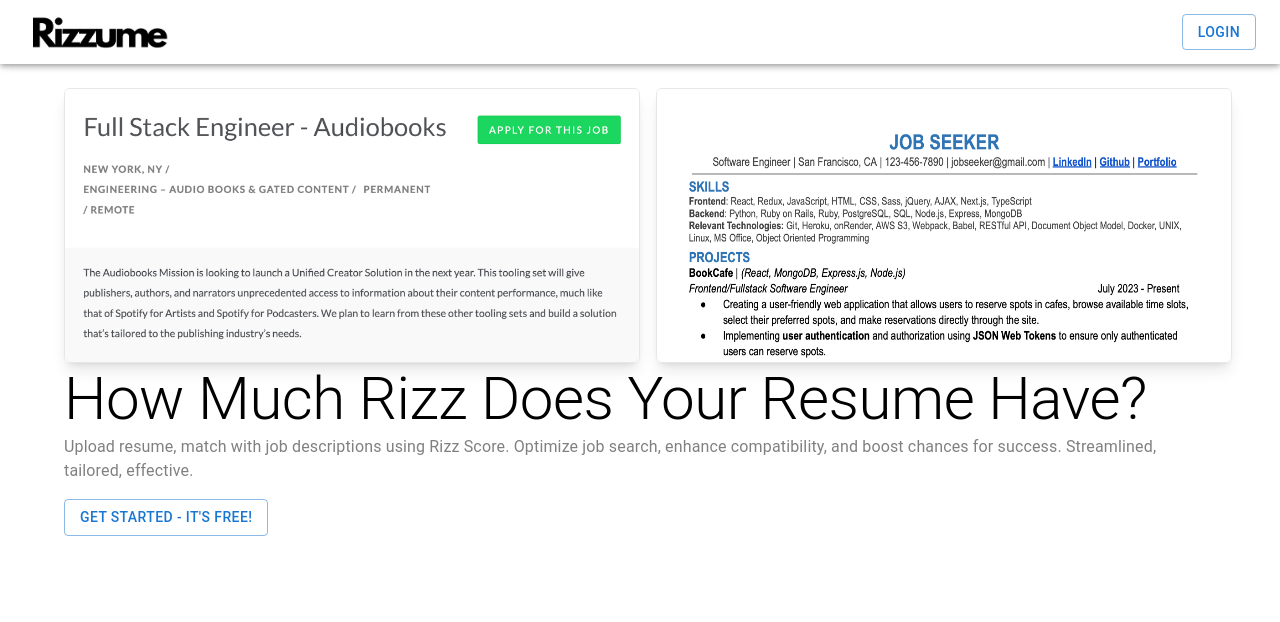
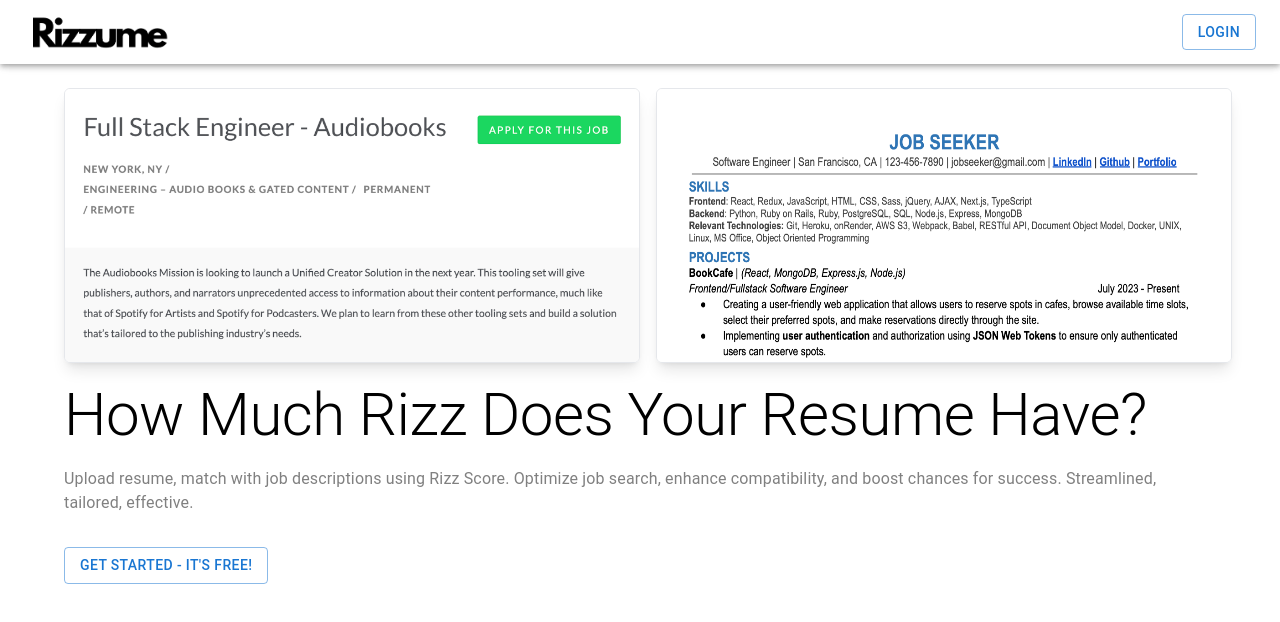
Before and after one commit to jannyzhao/rizzume, a Next.js app: page / in a window 1280 px wide. Shown: the top 622 px of the page. Built offline with nearby package versions, Linux system fonts and the light colour scheme.

Commit message:
Changed color button and spacing

```diff
--- a/app/page.tsx
+++ b/app/page.tsx
@@ -8,21 +8,26 @@
 
 export default function Home() {
   return (
-    <Container className="flex items-center justify-center h-screen">
-      <div>
-        <div className="flex gap-4">
+    <Container className="flex items-center justify-center h-screen gap-10">
+      <div className="flex flex-col gap-4">
+        <div className="flex flex-col md:flex-row gap-4">
           <Image
             alt="Resume banner"
-            className="border rounded-md shadow-lg w-1/2"
+            className="border rounded-md shadow-lg w-full md:w-1/2"
             src={jobDescription}
           />
           <Image
             alt="Resume banner"
-            className="border rounded-md shadow-lg w-1/2"
+            className="border rounded-md shadow-lg w-full md:w-1/2"
             src={resume}
           />
         </div>
-        <Typography className="mt-8" component="h1" variant="h2">
+        <Typography
+          className="mt-10"
+          component="h1"
+          variant="h2"
+          sx={{ typography: { xs: "h5", sm: "h4", md: "h2" } }}
+        >
           How Much Rizz Does Your Resume Have?
         </Typography>
         <Typography variant="body1" sx={{ color: "gray" }} className="pb-4">
@@ -30,7 +35,9 @@
           job search, enhance compatibility, and boost chances for success.
           Streamlined, tailored, effective.
         </Typography>
-        <SignUpButton />
+        <div>
+          <SignUpButton />
+        </div>
       </div>
     </Container>
   );
--- a/components/ScoreForm.tsx
+++ b/components/ScoreForm.tsx
@@ -123,7 +123,7 @@
       <div className="flex w-full justify-center items-center">
         <button
           type="submit"
-          className="bg-blue-500 text-white text-sm md:text-md border px-2 py-2 md:px-5 md:py-3 rounded-md uppercase font-semibold transition duration-300 hover:bg-blue-600"
+          className="bg-pink-600 text-white text-sm md:text-md border px-2 py-2 md:px-5 md:py-3 rounded-md uppercase font-semibold transition duration-300 hover:bg-pink-700"
         >
           Check Score
         </button>
```
